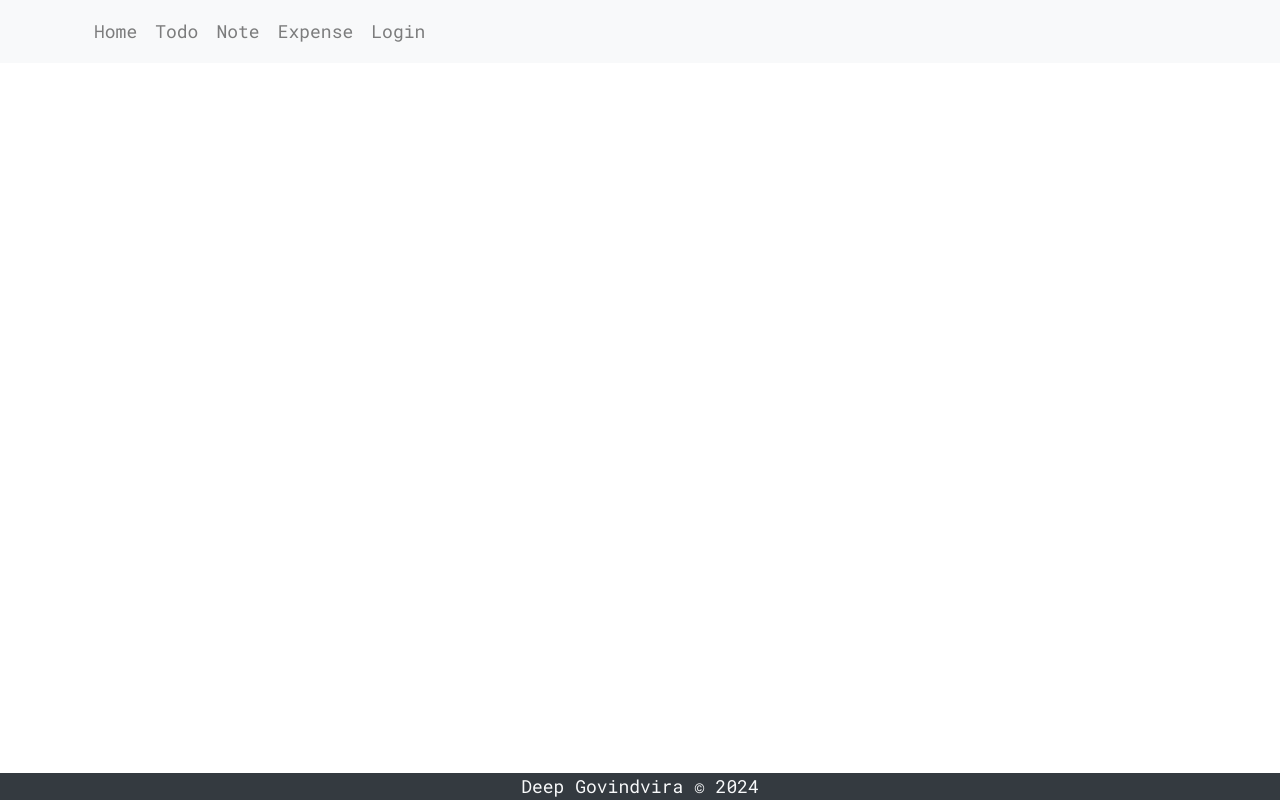
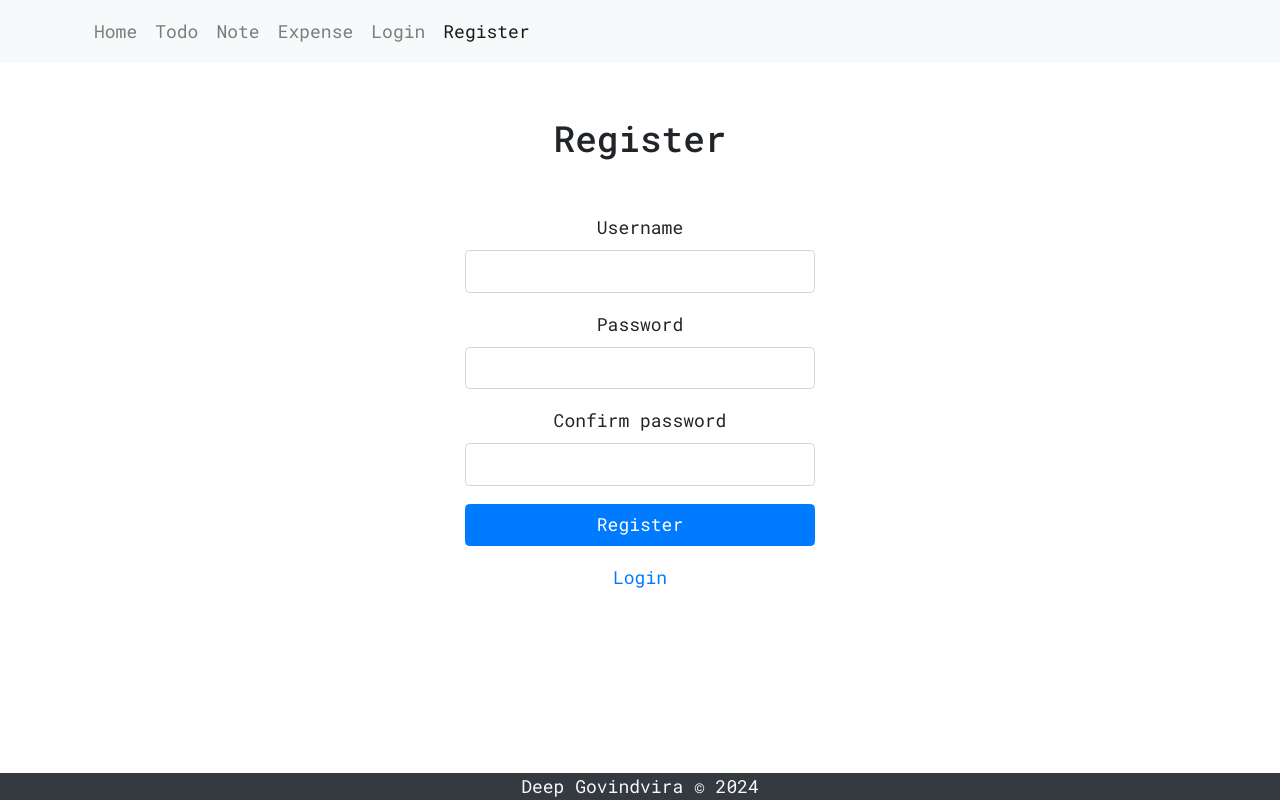
Before and after one commit to deep-govindvira/All_Tasker, a React (Create React App) app in the folder frontend/: page /register in a window 1280 px wide. Built offline with nearby package versions, Linux system fonts and the light colour scheme.

Commit message:
add register functionality

```diff
--- a/frontend/src/App.js
+++ b/frontend/src/App.js
@@ -7,6 +7,7 @@ import Expense from './expense/Expense';
 import Note from './note/Note';
 import { useEffect, useState } from 'react';
 import Login from './login/Login';
+import Register from './register/Register';
 
 function App() {
   const [isLoading, setisLoading] = useState(true);
@@ -48,6 +49,7 @@ function App() {
           <Route path='/Note' element={isLoggedIn ? <Note /> : <Navigate to="/login" />} />
           <Route path='/Expense' element={isLoggedIn ? <Expense /> : <Navigate to="/login" />} />
           <Route path='/login' element={<Login onLogin={setIsLoggedIn} />} />
+          <Route path='/register' element={<Register onLogin={setIsLoggedIn}/>} />
         </Routes>
       </BrowserRouter>
       <div className="fixed-bottom bg-dark text-light">Deep Govindvira © 2024</div>
--- a/frontend/src/Navbar.js
+++ b/frontend/src/Navbar.js
@@ -9,19 +9,21 @@ function Navbar({ isLoggedIn, onLoginLogout }) {
     { name: 'Todo', url: '/Todo' },
     { name: 'Note', url: '/Note' },
     { name: 'Expense', url: '/Expense' },
-    {
-      name: '',
-      url: ''
-    },
+    { name: '', url: ''},
+    { name: '', url: ''},
   ];
 
   // Setting up conditional logic for the 'Logout' or 'Login' menu item
   if (isLoggedIn) {
     data[4].name = 'Logout';
     data[4].url = '#';
+    data[5].name = '';
+    data[5].url = '#';
   } else {
     data[4].name = 'Login';
     data[4].url = '/login';
+    data[5].name = 'Register';
+    data[5].url = '/register';
   }
 
   return (
--- a/frontend/src/home/Home.js
+++ b/frontend/src/home/Home.js
@@ -22,7 +22,7 @@ const Home = () => {
 
   return (
     <div className="container">
-      <h1 className="mt-5">Welcome to LifeSuite!</h1>
+      <h1 className="mt-5">Welcome to AllTasker!</h1>
       <h2>What would you like to do today?</h2>
       <div className="row mt-5">
         {cardsData.map((card, index) => (
--- a/frontend/src/login/Login.js
+++ b/frontend/src/login/Login.js
@@ -26,6 +26,8 @@ function Login({ onLogin }) {
                 navigate('/');
             }
         }).catch((error) => {
+            localStorage.removeItem('username');
+            localStorage.removeItem('password');
             if (error.response && error.response.status === 401) {
                 setErrorMessage('Invalid credentials');
             } else {
@@ -34,7 +36,6 @@ function Login({ onLogin }) {
             console.error("Login error:", error);
         });
     };
-
 
     return (
         <div className="container mt-5">
@@ -64,6 +65,9 @@ function Login({ onLogin }) {
                             />
                         </div>
                         <button type="submit" className="btn btn-primary w-100">Login</button>
+                        <div className="text-center mt-3">
+                            <a href="/register" className="link-primary">Register</a>
+                        </div>
                     </form>
                 </div>
             </div>
--- /dev/null
+++ b/frontend/src/register/Register.js
@@ -0,0 +1,93 @@
+import axios from 'axios';
+import React, { useState } from 'react';
+import { useNavigate } from 'react-router-dom';
+
+function Register({ onLogin }) {
+  const [username, setUsername] = useState('');
+  const [password, setPassword] = useState('');
+  const [cpassword, setCpassword] = useState('');
+  const navigate = useNavigate();
+
+  const [errorMessage, setErrorMessage] = useState('')
+
+  const handleSubmit = (e) => {
+    e.preventDefault();
+    if (!username || !password) {
+      alert('please provide username and password')
+      return;
+    }
+
+    if (password !== cpassword) {
+      alert('password and confirm password is not same')
+      return;
+    }
+
+    axios.post('http://localhost:8080/register', {
+      name: username,
+      password: password
+    }).then((response) => {
+      if (response.status === 200) {
+        localStorage.setItem('username', username);
+        localStorage.setItem('password', password);
+        onLogin(true);
+        navigate('/');
+      }
+    }).catch((error) => {
+      if (error.response && error.response.status === 401) {
+        setErrorMessage('Invalid credentials');
+      } else {
+        setErrorMessage('An error occurred. Please try again.');
+      }
+      console.error("Register error:", error);
+    });
+  };
+
+  return (
+    <div className="container mt-5">
+      <h2 className="text-center">Register</h2>
+      {errorMessage && <div className="alert alert-danger">{errorMessage}</div>}
+      <div className="row justify-content-center mt-5">
+        <div className="col-md-4" style={{ maxWidth: '400px', width: '100%' }}>
+          <form onSubmit={handleSubmit}>
+            <div className="mb-3">
+              <label htmlFor="username" className="form-label text-start">Username</label>
+              <input
+                type="text"
+                className="form-control"
+                id="username"
+                value={username}
+                onChange={(e) => setUsername(e.target.value)}
+              />
+            </div>
+            <div className="mb-3">
+              <label htmlFor="password" className="form-label text-start">Password</label>
+              <input
+                type="password"
+                className="form-control"
+                id="password"
+                value={password}
+                onChange={(e) => setPassword(e.target.value)}
+              />
+            </div>
+            <div className="mb-3">
+              <label htmlFor="cpassword" className="form-label text-start">Confirm password</label>
+              <input
+                type="password"
+                className="form-control"
+                id="cpassword"
+                value={cpassword}
+                onChange={(e) => setCpassword(e.target.value)}
+              />
+            </div>
+            <button type="submit" className="btn btn-primary w-100">Register</button>
+            <div className="text-center mt-3">
+              <a href="/login" className="link-primary">Login</a>
+            </div>
+          </form>
+        </div>
+      </div>
+    </div>
+  );
+}
+
+export default Register;
```
Also changed, not shown: 2 other files (tests, documents, lock files or other folders).
